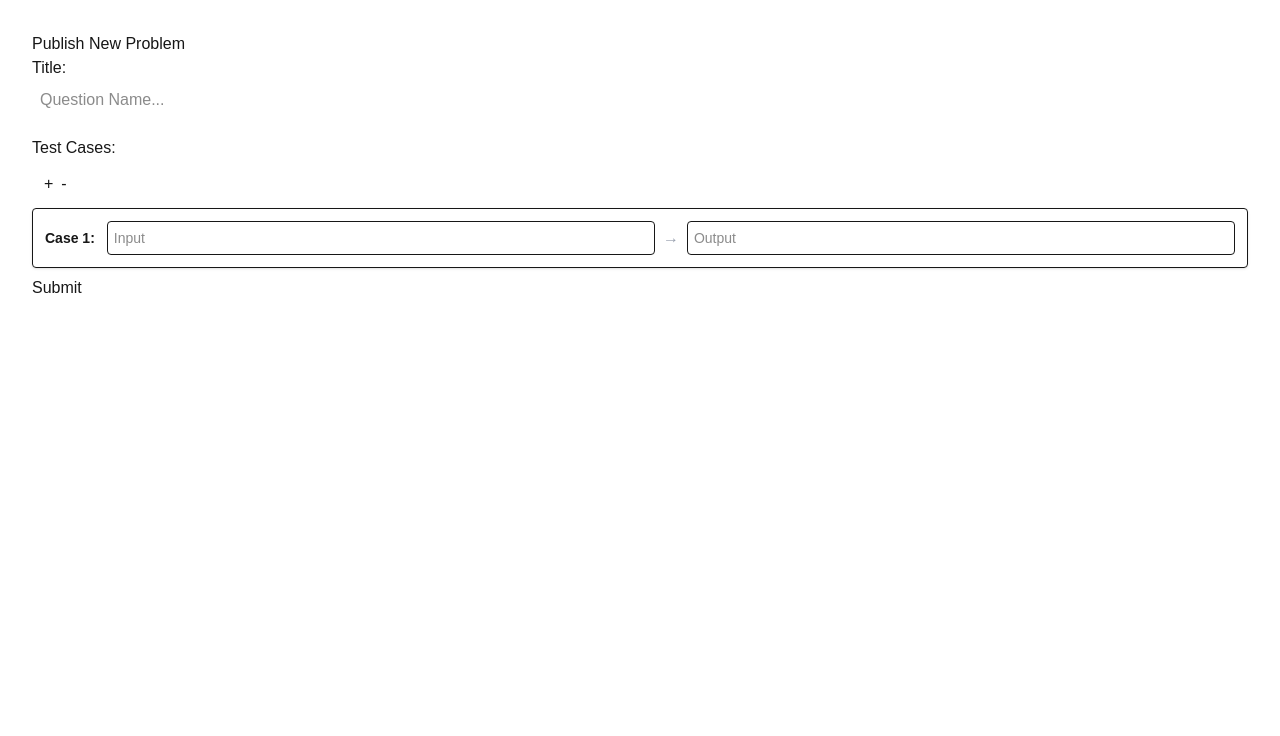
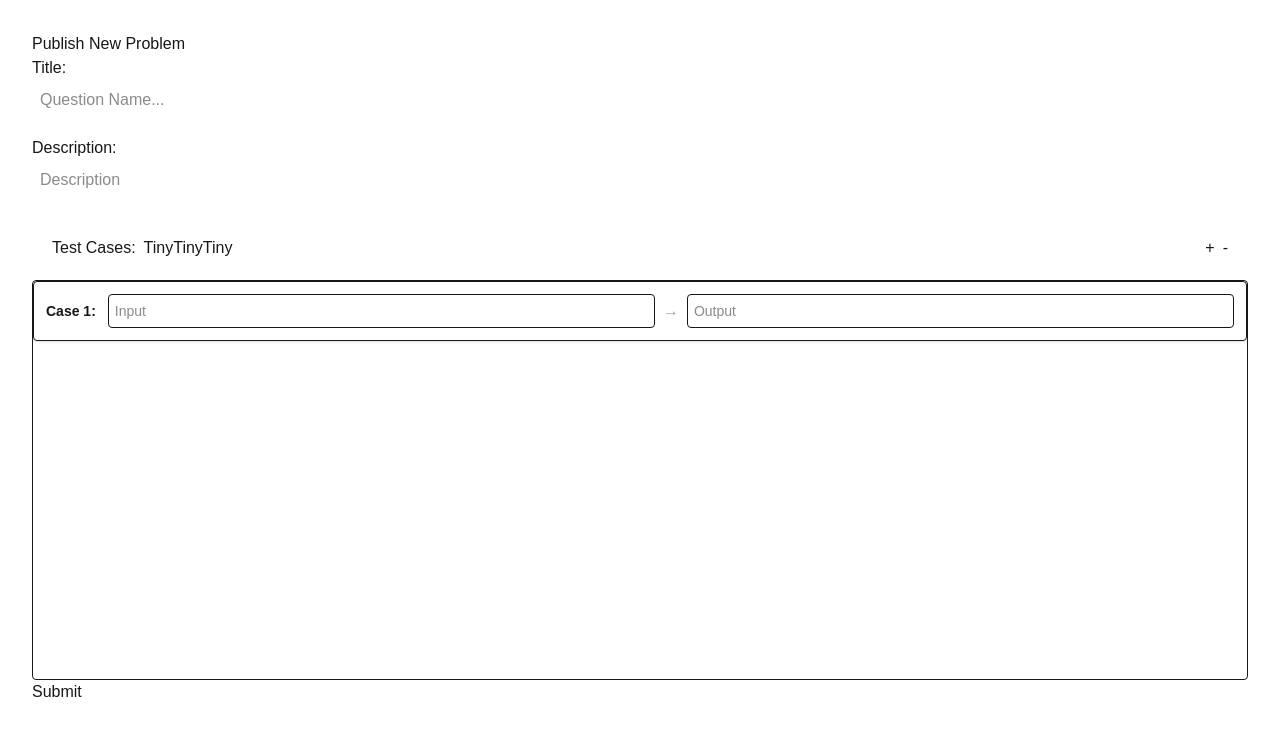
Before and after one commit to lucasz26/codebook, a Next.js app: page /publish in a window 1280 px wide. Shown: the top 736 px of the page. Built offline with nearby package versions, Linux system fonts and the light colour scheme.

Commit message:
Changed formatting
Edited test case box formatting. Enabled scrollbar for when enough test cases were added.

```diff
--- a/src/app/publish/page.js
+++ b/src/app/publish/page.js
@@ -2,13 +2,13 @@
 //          ❌  DESCRIPTION INPUT
 //          ❌      SEPARATE DESCRIPTION
 //          ❌      SEPERATE FOR INPUT RANGE
-//          ❌  TEST CASE INPUT
+//          🟨  TEST CASE INPUT
 //          ✅      TEST CASE + BUTTON
 //          ✅      TEST CASE - BUTTON
-//          ❌      TEST INPUT - > TEST OUTPUT
+//          ✅      TEST INPUT - > TEST OUTPUT
 //          ❌          IMPLEMENT CHECKS FOR ARRAYS
-//          ❌  PULL USER INPUT
-//          ❌      VERIFY ALL DATA IS INPUTTED
+//          🟨  PULL USER INPUT
+//          🟨      VERIFY ALL DATA IS INPUTTED
 //          ❌      FORMAT AS JSON
 //          ❌          USE THE SQL COMMAND INSTEAD?
 //          ❌  MUTATE DATA.JS ARRAY ^
@@ -22,8 +22,11 @@ import { useState } from 'react';
 export default function Publish() {
 
     // Using useState helps a lot in this case. We can quickly adapt or remove.
-    const [title,   setTitle] = useState('');   // The title
-    const [id,      setCount] = useState(2);    // The "Next ID". Since we start w/ 1, our next ID is 2.
+
+    //    Variable      "Set method"          Init value
+    const [title,       setTitle]           = useState('');   // The title
+    const [description, setDescription]     = useState('');   // Descrption
+    const [id,          setCount]           = useState(2);    // The "Next ID". Since we start w/ 1, our next ID is 2.
 
     // Dictionary for test cases. This is a JS object that works similarly to:
     // map<int, pair<string,string>>
@@ -35,6 +38,7 @@ export default function Publish() {
     const handleSubmit = (e) => {
         e.preventDefault();
         console.log("Submitted Title:", title);
+        console.log("Submitted description", description);
         pullTestCases();
     };
 
@@ -105,10 +109,27 @@ export default function Publish() {
                 />
             </div>
 
+            {/* Description */}
+            <div style={{ marginBottom: '1rem' }}>
+                <label htmlFor="description" style={{ display: 'block' }}>Description:</label>
+                <input
+                    id="description"
+                    type="text"
+                    value={description}
+                    onChange={(e) => setDescription(e.target.value)}
+                    placeholder="Description"
+                    style={{ padding: '0.5rem', width: '300px' }}
+                />
+            </div>
+
             {/* Test Cases */}
-            <label htmlFor="textboxes" style={{ display: 'block' }}>Test Cases:</label>
+            <div className="flex items-center p-2 justify-between">
+                <div className="flex items-center p-2">
+                    <label htmlFor="textboxes" className="p-1" style={{ display: 'block' }}>Test Cases:</label>
+                    <label htmlFor="textboxes" className="p-1" style= {{size: '5px'}}>TinyTinyTiny</label>
+                </div>
 
-            <div className="flex items-center p-2">
+                <div className="right flex items-center p-2">
                     <form onSubmit={addCase}>
                         <div className="p-1">
                             <button type="addCase" style={{ cursor: 'pointer' }}>+</button>
@@ -121,8 +142,10 @@ export default function Publish() {
                         </div>
                     </form>
                 </div>
+            </div>
 
             {/* This block stores the adapting test cases. */}
+            <div className="flex flex-col border rounded overflow-y-auto h-[400px]">
                 {Object.entries(testCases).map(([id, data]) => (
                     <div key={id} className="flex items-center gap-3 p-3 border rounded shadow-sm mb-2">
                         <span className="text-sm font-bold whitespace-nowrap">Case {id}:</span>
@@ -147,6 +170,7 @@ export default function Publish() {
                         </div>
                     </div>
                 ))}
+            </div>
 
         <form onSubmit={handleSubmit}>
             <button type="submit" style={{ cursor: 'pointer' }}>
```
Lines whose indentation alone changed are shown as unchanged.
